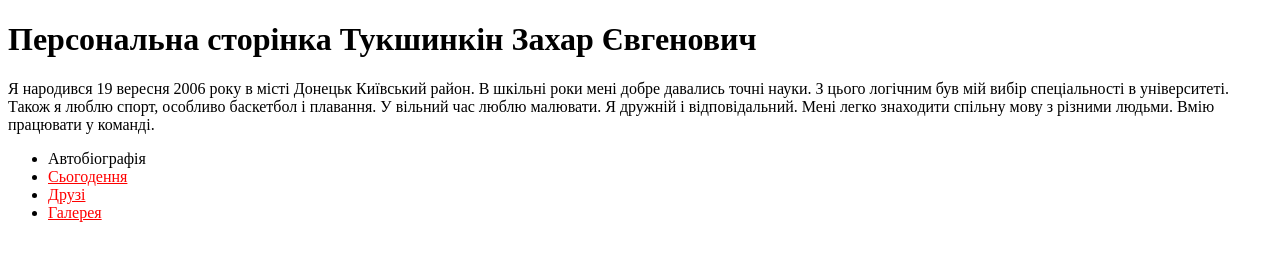
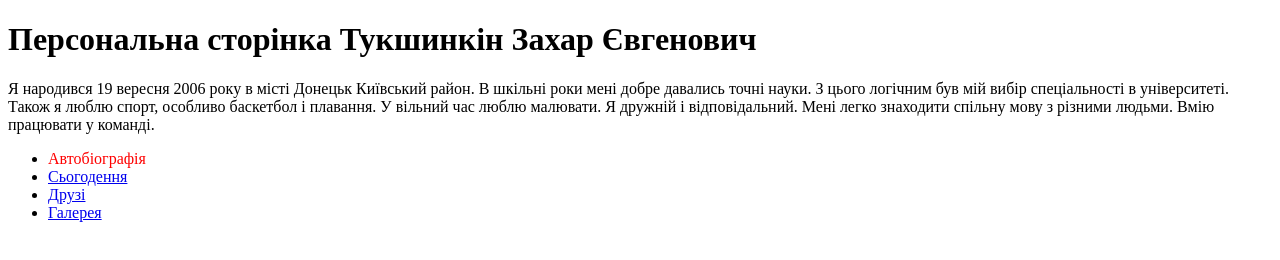
Before and after one commit to htmlMEGAMOZGGGGG/my-practical-2, a plain HTML site: page index.html in a window 1280 px wide. Drawn offline with Linux system fonts and the light colour scheme.

Commit message:
practical_3

```diff
--- a/index.html
+++ b/index.html
@@ -24,7 +24,7 @@
 
 
 <style scoped>
-    a {
+    a1 {
         color:red;
     }
 </style>
```
